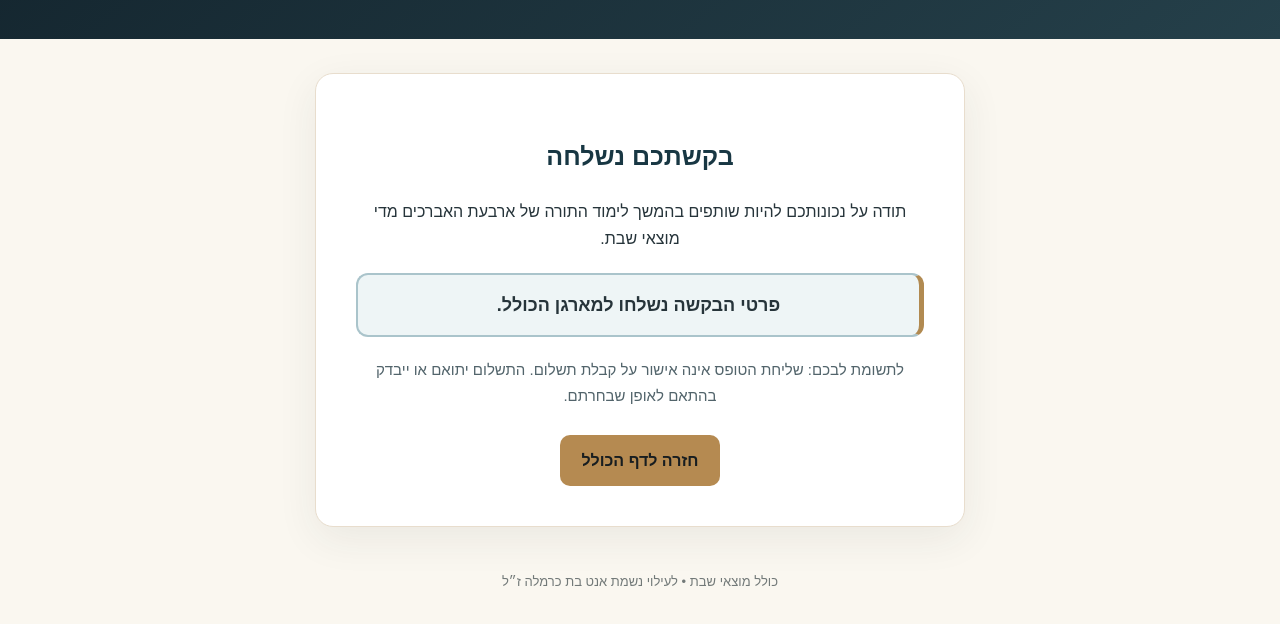
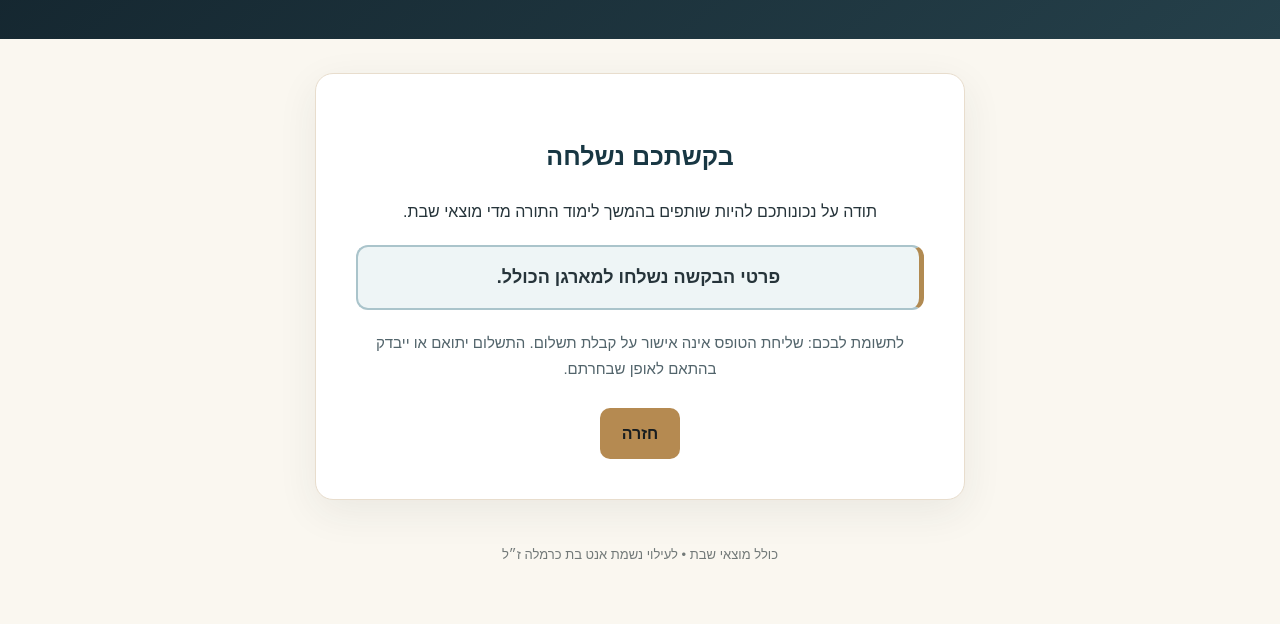
Before and after one commit to ClinicManager-Nakash/kollel-anet, a plain HTML site: page thanks.html in a window 1280 px wide. Shown: the part 152-776 px from the top of the page. Drawn offline with Linux system fonts and the light colour scheme.

Commit message:
Simplify thank-you page wording and back button

```diff
--- a/thanks.html
+++ b/thanks.html
@@ -6,10 +6,10 @@
 *{box-sizing:border-box}body{margin:0;font-family:Arial,"Noto Sans Hebrew",sans-serif;line-height:1.7;background:#faf7f0;color:#26343a}.hero{background:linear-gradient(140deg,#13242d,#25404a);color:white;text-align:center;padding:42px 18px}.hero h1{margin:0;color:#eccb90;font-size:clamp(28px,5vw,43px)}.hero p{margin:7px 0 0}.card{background:#fff;border:1px solid #e8ddcd;border-radius:18px;padding:clamp(20px,5vw,40px);max-width:650px;margin:34px auto;box-shadow:0 12px 40px #26343a13;text-align:center}h2{font-size:25px;color:#183743}.instruction{background:#eef5f6;border:2px solid #aac4cb;border-right:5px solid #b18a51;border-radius:12px;padding:15px;margin:20px 0;font-weight:700;font-size:18px;white-space:pre-line;overflow-wrap:anywhere}.muted{color:#52646b;font-size:15px}.button{display:inline-block;margin-top:12px;background:#b58a51;color:#171d20;padding:12px 22px;text-decoration:none;border-radius:10px;font-weight:700}footer{text-align:center;font-size:13px;padding:10px 20px 30px;color:#727978}.hidden{display:none}
 </style></head>
 <body><header class="hero"><h1>תודה על השותפות!</h1><p>ממשיכים את לימוד התורה לעילוי נשמת אנט בת כרמלה ז״ל</p></header>
-<main class="card"><h2>בקשתכם נשלחה</h2><p>תודה על נכונותכם להיות שותפים בהמשך לימוד התורה של ארבעת האברכים מדי מוצאי שבת.</p>
+<main class="card"><h2>בקשתכם נשלחה</h2><p>תודה על נכונותכם להיות שותפים בהמשך לימוד התורה מדי מוצאי שבת.</p>
 <div id="instructions" class="instruction" aria-live="polite">פרטי הבקשה נשלחו למארגן הכולל.</div>
 <p id="pending" class="muted">לתשומת לבכם: שליחת הטופס אינה אישור על קבלת תשלום. התשלום יתואם או ייבדק בהתאם לאופן שבחרתם.</p>
-<a href="./" class="button">חזרה לדף הכולל</a>
+<a href="./" class="button">חזרה</a>
 </main><footer>כולל מוצאי שבת • לעילוי נשמת אנט בת כרמלה ז״ל</footer>
 <script>
 const params=new URLSearchParams(location.search);
```
